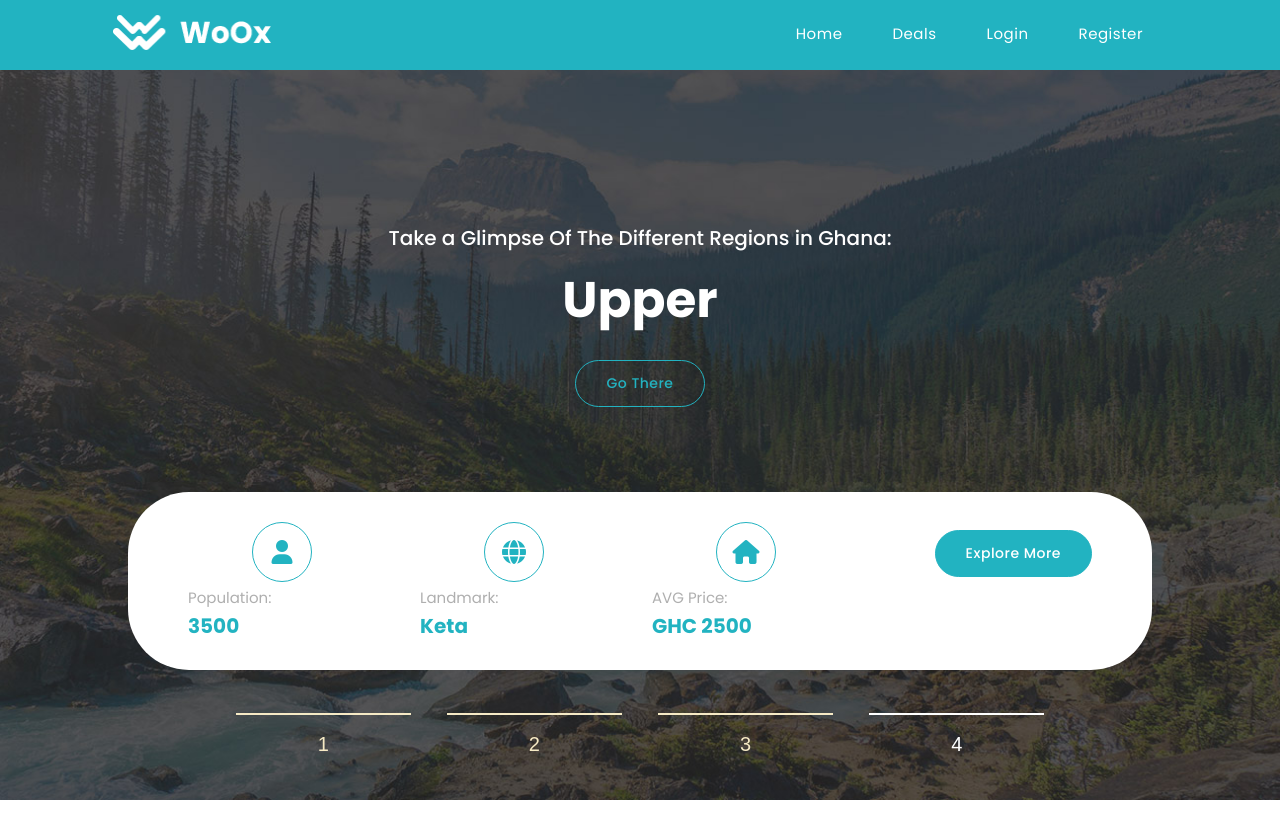
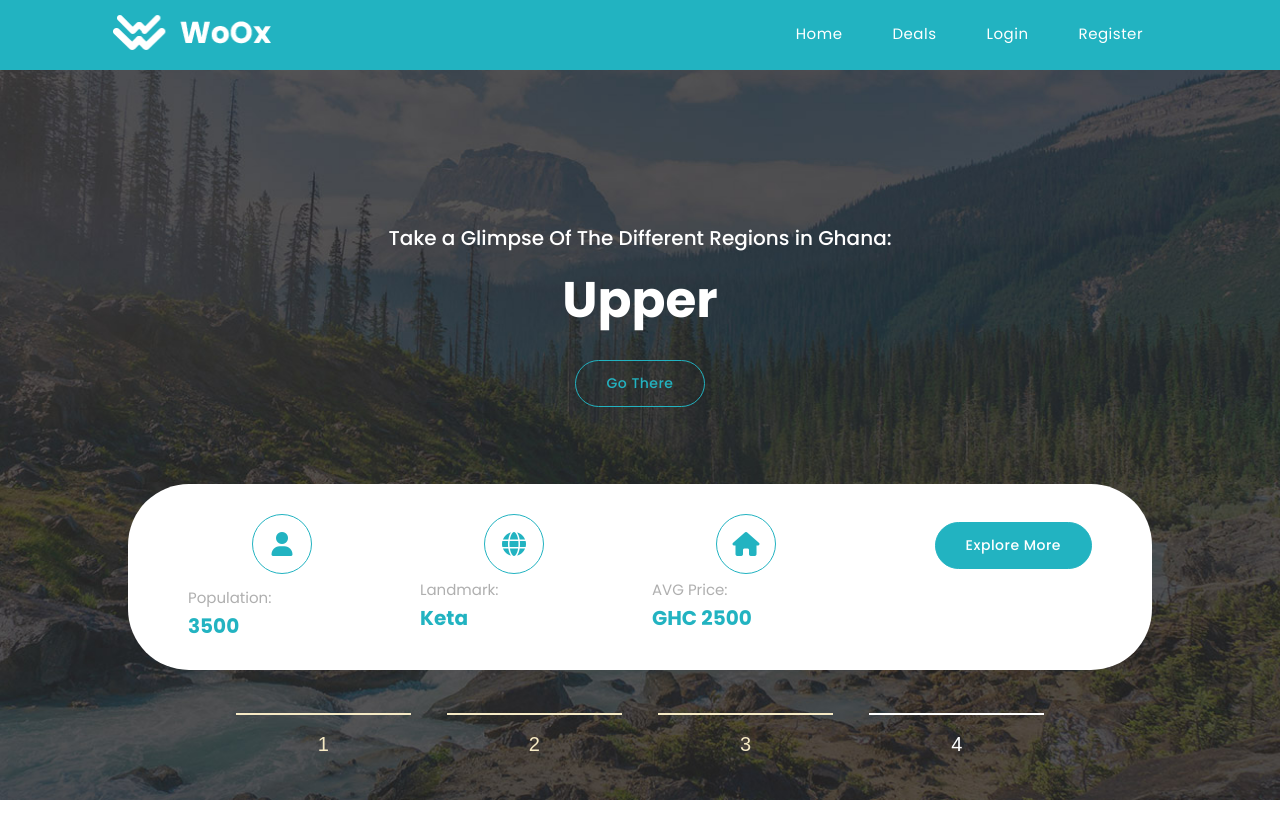
Before and after one commit to favouralgo/travel-management-app, a PHP site: page / in a window 1280 px wide. Shown: the top 833 px of the page. Run offline with PHP 8.4, Linux system fonts and the light colour scheme; data comes from the database, SQL or seed files in the repository.

Commit message:
chore: Update font size and spacing for region icons in index.php

```diff
--- a/index.php
+++ b/index.php
@@ -35,14 +35,14 @@ $regions = $result->fetch_all(MYSQLI_ASSOC);
                     <div class="row">
                       <div class="col-lg-3 col-sm-6 col-6">
         <!--Dynamically fetch data from database-->
-                        <i class="fa fa-user"></i>
+                        <i class="fa fa-user fa-2x mb-2"></i>
                         <h4><span>Population:</span><br><?php echo $region['population']; ?></h4>
                       </div>
-                      <div class="col-lg-3 col-sm-6 col-6">
+                      <div class="col-lg-3 col-sm-6 col-6 fa-2x mb-2">
                         <i class="fa fa-globe"></i>
                         <h4><span>Landmark:</span><br><?php echo $region['landmark']; ?></h4>
                       </div>
-                      <div class="col-lg-3 col-sm-6 col-6">
+                      <div class="col-lg-3 col-sm-6 col-6 fa-2x mb-2">
                         <i class="fa fa-home"></i>
                         <h4><span>AVG Price:</span><br>GHC <?php echo $region['average_price']; ?></h4>
                       </div>
```
